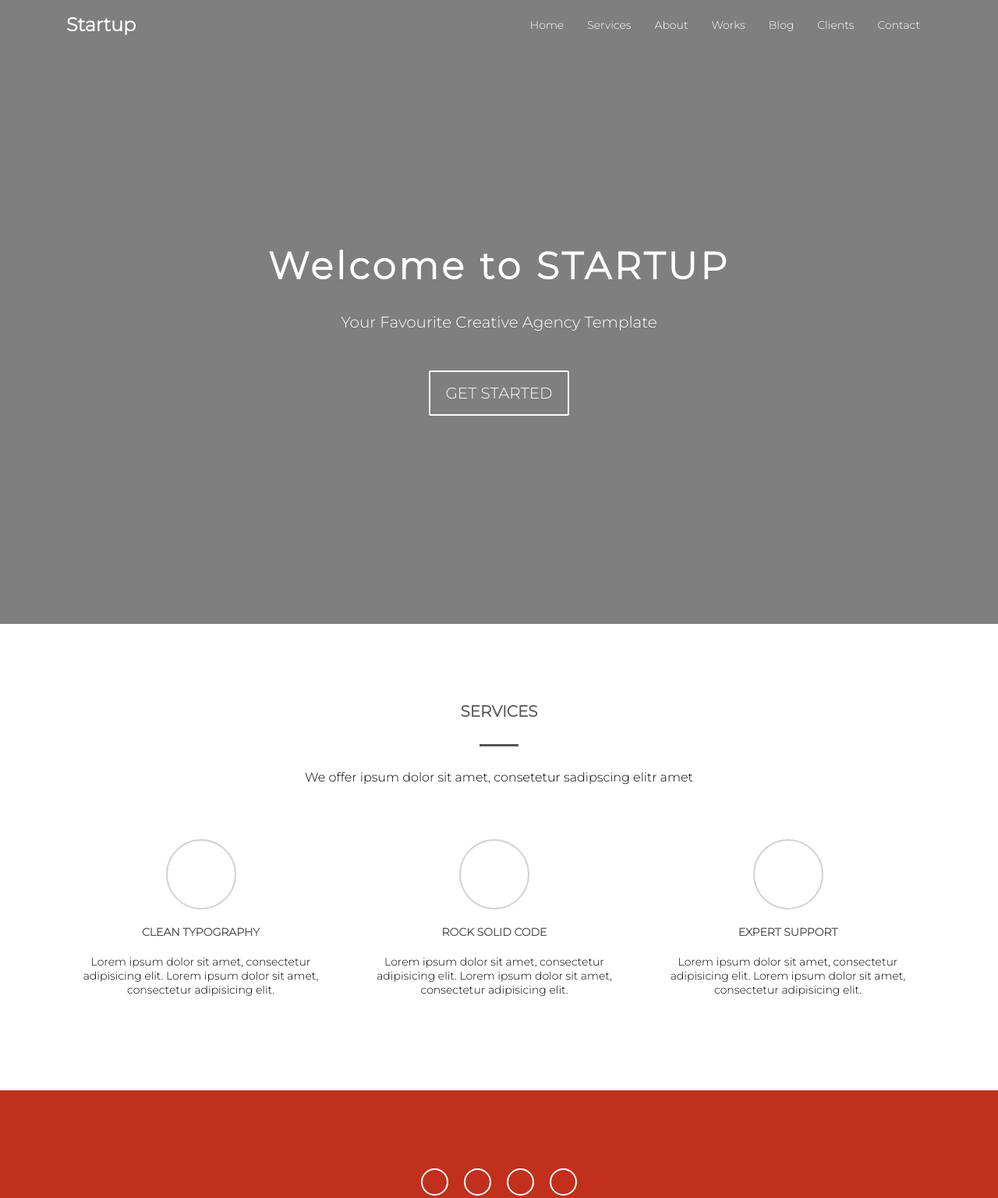
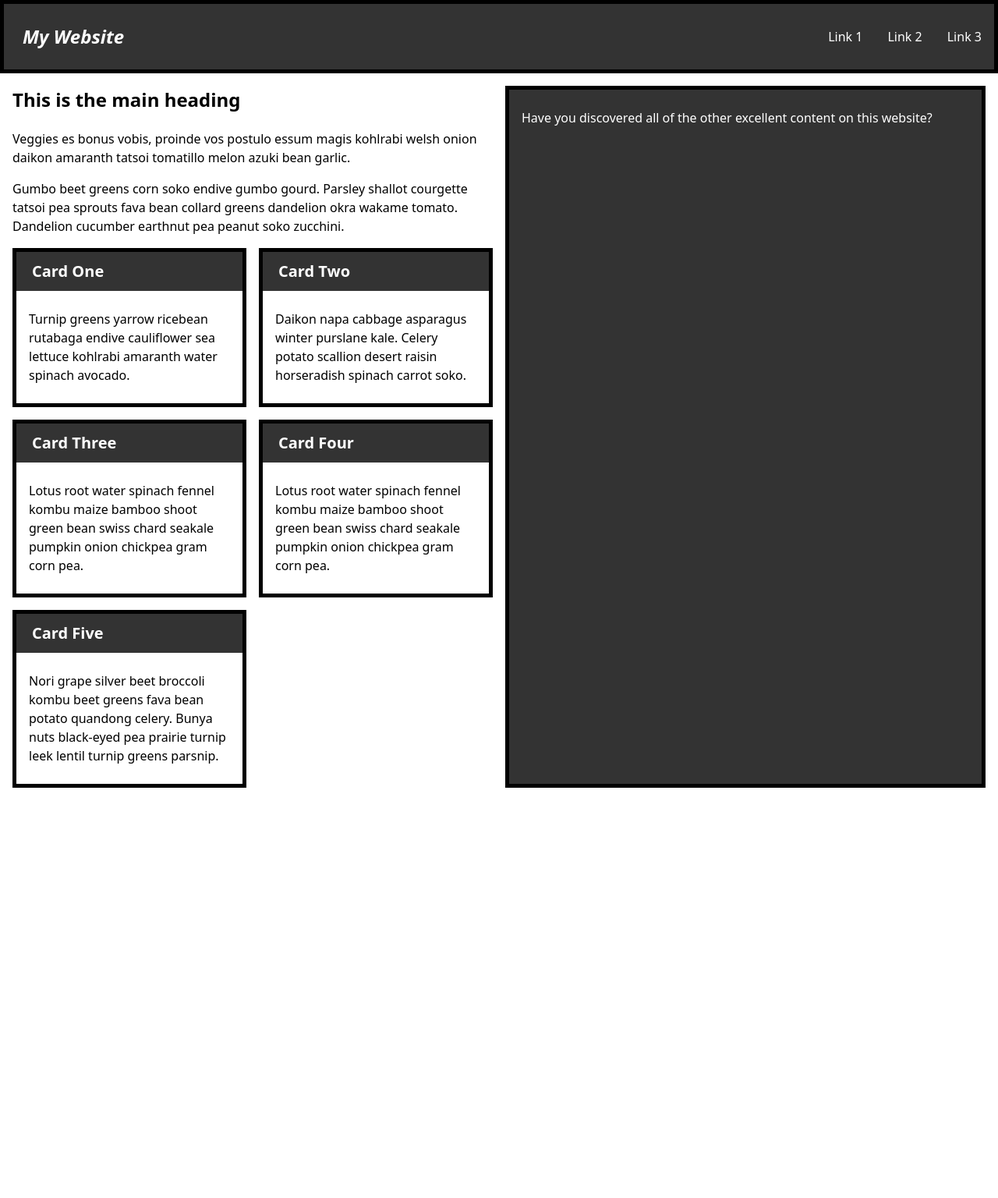
Before and after one commit to PolinaBoiko/landing2, a plain HTML site: page index.html in a window 1280 px wide. Shown: the top 1536 px of the page at 78% size. After the commit the page ends 1026 px from the top, so only its background shows below. Drawn offline with Linux system fonts and the light colour scheme.

Commit message:
Initial commit

```diff
--- a/assets/css/style.css
+++ b/assets/css/style.css
@@ -1,264 +1,112 @@
-@import url('https://fonts.googleapis.com/css2?family=Montserrat:wght@300&display=swap');
-@import url('https://fonts.googleapis.com/css2?family=Montserrat:wght@300&family=Roboto+Slab:wght@300&display=swap');
-
-* {
-    margin: 0;
-    padding: 0;
+*,
+::before,
+::after {
   box-sizing: border-box;
 }
 
-body {
-    background-color: #fff;
-    color: #000;
-    font-size: 14px;
-    font-family: 'Montserrat', sans-serif;
+html {
+  min-block-size: 100%;
+  font-size: 100%;
 }
 
-h1 {
-    font-size: 48px;
-    line-height: 24px;
-    color: #ffffff;
-    font-weight: 700;
-    letter-spacing: 4px;
-    line-height: 60px;
-    text-align: center;
+body {
+  margin: 0;
+  block-size: 100%;
+  font-family: system-ui, sans-serif;
+  line-height: 1.5;
 }
 
-h2, h3 {
-    font-size: 20px;
-    color: #555555;
-    font-weight: 700;
-    text-align: center;
-    text-transform: uppercase;
+header {
+  color: #fff;
+  background-color: #333;
+  border: 5px solid #000;
 }
 
-h3 {
-    font-size: 14px;
+nav ul {
+  margin: 0;
+  padding: 0;
 }
 
-a {
+nav li {
+  display: block;
+}
+
+nav a {
+  display: block;
+  padding: 0.5em 1em;
   text-decoration: none;
   color: #fff;
+  border-top: 1px solid #999;
 }
 
-ul {
-    list-style-type: none;
+header .title {
+  padding: 1em;
+  font-size: 1.5rem;
+  font-style: italic;
+  font-weight: bold;
 }
 
-.container {
-    width: 100%;
-    max-width: 1140px;
-    padding: 0 15px;
-
-    margin: 0 auto;
+main {
+  padding: 1em;
+  display: grid;
+  grid-template-columns: 1fr;
+  gap: 1em;
 }
 
-/* Header */
-
-.header {
-    width: 100%;
-    height: 100vh;
-    background: linear-gradient(rgba(0, 0, 0, 0.5), rgba( 0, 0, 0, 0.5)), url("../images/background.png") center center no-repeat;
-    background-size: cover;
+main h1 {
+  margin-top: 0;
 }
 
-.header-inner {
-    width: 100%;
+.cards {
+  list-style: none;
+  padding: 0;
+  margin: 0;
+  display: grid;
+  grid-template-columns: repeat(auto-fill, minmax(min(300px, 100%), 1fr));
+  gap: 1em;
 }
 
-.header-top {
-    width: 100%;
-    height: 8vh;
+.card {
+  border: 5px solid #000;
+}
+
+.card h2 {
+  margin: 0;
+  padding: 0.5em 1em;
+  font-size: 1.25rem;
+  color: #fff;
+  background-color: #333;
+}
+
+.card .inner {
+  padding: 0.5em 1em;
+}
+
+.sidebar {
+  padding: 0.5em 1em;
+  color: #fff;
+  background-color: #333;
+  border: 5px solid #000;
+}
+
+@media screen and (min-width: 40rem) {
+  header {
     display: flex;
     justify-content: space-between;
     align-items: center;
-    flex-wrap: wrap;
   }
 
-.header-logo > a {
-    font-size: 24px;
-    line-height: 36px;
-    color: #ffffff;
-    font-weight: 700;
-}
-
-.header-menu-inner {
+  header ul {
     display: flex;
   }
 
-.header-menu__item {
-    margin: 0 15px;
-    transition: font-size 0.5s;
+  header a {
+    border-top: none;
+  }
 }
 
-.header-menu__item:hover {
-    font-size: 16px;
-    font-weight: 700;
-}
-
-.header-intro {
-    width: 100%;
-    height: 92vh;
-    display: flex;
-    flex-direction: column;
-    justify-content: center;
-    align-items: center;
-}
-
-.header-intro > p {
-    font-size: 20px;
-    color: #fff;
-    margin: 30px 0;
-    text-align: center;
-}
-
-.btn {
-    display: block;
-    width: 180px;
-    text-align: center;
-    padding: 15px 0;
-    margin: 20px 0;
-    font-size: 20px;
-    border: 2px solid #fff;
-    border-radius: 2px;
-    background: transparent;
-    text-transform: uppercase;
-    transition: background 0.5s;
-}
-
-.btn:hover {
-    background: #fff;
-    color: #c0301c;
-    font-weight: 700;
-}
-
-/* Main */
-
-.main-inner {
-    width: 100%;
-    padding: 100px 0;
-}
-
-.main-intro-line {
-    width: 50px;
-    height: 3px;
-    background-color: #555555;
-    margin: 30px auto;
-}
-
-.main-intro > p {
-    font-size: 16px;
-    text-align: center;
-}
-
-.main-views {
-    width: 100%;
-    margin: 70px 0 0 0;
-    display: flex;
-    justify-content: space-between;
-    flex-wrap: wrap;
-}
-
-.main-view {
-    width: 345px;
-    margin: 0 12px 20px 0;
-    display: flex;
-    flex-direction: column;
-    justify-content: flex-start;
-    align-items: center;
-}
-
-.view-header {
-    width: 90px;
-    height: 90px;
-    border: 2px solid lightgray;
-    border-radius: 50%;
-    display: flex;
-    justify-content: center;
-    align-items: center;
-}
-
-.view-header > i {
-    font-size: 43px;
-    color: #c0301c;
-}
-
-.main-view:hover > .view-header {
-    background-color: #c0301c;
-    border: 2px solid #dddddd;
-}
-
-.main-view:hover > .view-header i {
-    color: #fff;
-}
-
-.main-view > h3 {
-    margin: 20px 0;
-}
-
-.main-view > p {
-    text-align: center;
-}
-
-/* Footer */
-
-.footer {
-    width: 100%;
-    background-color: #c0301c;
-}
-
-.footer-inner {
-    width: 100%;
-    padding: 100px 0;
-}
-
-.footer-social {
-    width: 200px;
-    height: 35px;
-    margin: 0 auto;
-    display: flex;
-    justify-content: space-between;
-}
-
-.social-icon {
-    width: 35px;
-    height: 35px;
-    border: 2px solid #fff;
-    border-radius: 50%;
-    background: transparent;
-    display: flex;
-    justify-content: center;
-    align-items: center;
-}
-
-.social-icon > i {
-    font-size: 16px;
-    color: #fff;
-}
-
-.social-icon:hover {
-    background: #fff;
-}
-
-.social-icon:hover > i {
-    color: #c0301c;
-}
-
-.footer-rights {
-    color: #fff;
-    text-transform: uppercase;
-    margin: 60px 0 0 0;
-    text-align: center;
-}
-
-@media screen and (max-width: 576px) {
-    .header-top {
-        justify-content: center;
-    }
-    .header-menu {
-        display: none;
-    }
-    .main-views {
-        justify-content: center;
+@media screen and (min-width: 80rem) {
+  main {
+    grid-template-columns: 1fr 1fr;
   }
 }
--- a/index.html
+++ b/index.html
@@ -3,104 +3,82 @@
 
 <head>
   <meta charset="UTF-8">
+  <meta http-equiv="X-UA-Compatible" content="IE=edge">
   <meta name="viewport" content="width=device-width, initial-scale=1.0">
-    <meta http-equiv="X-UA-Compatible" content="ie=edge">
-    <title>Lesson_9</title>
+  <title>Regisrtation</title>
   <link rel="stylesheet" href="assets/css/style.css">
 </head>
 
 <body>
-    <header class="header">
-        <div class="container">
-            <div class="header-inner">
-                <section class="header-top">
-                    <div class="header-logo">
-                        <a href="#">
-                            <span>Startup</span>
-                        </a>
+  <header>
+    <div class="title">My Website</div>
+    <nav>
+      <ul>
+        <li><a href="">Link 1</a></li>
+        <li><a href="">Link 2</a></li>
+        <li><a href="">Link 3</a></li>
+      </ul>
+    </nav>
+  </header>
+
+  <main>
+    <article>
+      <h1>This is the main heading</h1>
+
+      <p>Veggies es bonus vobis, proinde vos postulo essum magis kohlrabi welsh onion daikon amaranth tatsoi tomatillo
+        melon azuki bean garlic.</p>
+
+      <p>Gumbo beet greens corn soko endive gumbo gourd. Parsley shallot courgette tatsoi pea sprouts fava bean collard
+        greens dandelion okra wakame tomato. Dandelion cucumber earthnut pea peanut soko zucchini.</p>
+
+      <ul class="cards">
+        <li class="card">
+          <h2>Card One</h2>
+          <div class="inner">
+            <p>Turnip greens yarrow ricebean rutabaga endive cauliflower sea lettuce kohlrabi amaranth water spinach
+              avocado.</p>
           </div>
-                    <div class="header-menu">
-                        <ul class="header-menu-inner">
-                            <li class="header-menu__item"><a href="#">Home</a></li>
-                            <li class="header-menu__item"><a href="#">Services</a></li>
-                            <li class="header-menu__item"><a href="#">About</a></li>
-                            <li class="header-menu__item"><a href="#">Works</a></li>
-                            <li class="header-menu__item"><a href="#">Blog</a></li>
-                            <li class="header-menu__item"><a href="#">Clients</a></li>
-                            <li class="header-menu__item"><a href="#">Contact</a></li>
+        </li>
+
+        <li class="card">
+          <h2>Card Two</h2>
+          <div class="inner">
+            <p>Daikon napa cabbage asparagus winter purslane kale. Celery potato scallion desert raisin horseradish
+              spinach carrot soko.</p>
+          </div>
+        </li>
+
+        <li class="card">
+          <h2>Card Three</h2>
+          <div class="inner">
+            <p>Lotus root water spinach fennel kombu maize bamboo shoot green bean swiss chard seakale pumpkin onion
+              chickpea gram corn pea.</p>
+          </div>
+        </li>
+
+        <li class="card">
+          <h2>Card Four</h2>
+          <div class="inner">
+            <p>Lotus root water spinach fennel kombu maize bamboo shoot green bean swiss chard seakale pumpkin onion
+              chickpea gram corn pea.</p>
+          </div>
+        </li>
+
+        <li class="card">
+          <h2>Card Five</h2>
+          <div class="inner">
+            <p>Nori grape silver beet broccoli kombu beet greens fava bean potato quandong celery. Bunya nuts black-eyed
+              pea prairie turnip leek lentil turnip greens parsnip.</p>
+          </div>
+        </li>
+
       </ul>
-                    </div>
-                </section>
-                <section class="header-intro">
-                    <h1>Welcome to STARTUP</h1>
-                    <p>Your Favourite Creative Agency Template</p>
-                    <a href="#" class="btn">Get started</a>
-                </section>
-            </div>
-        </div>
-    </header>
-    <main class="main">
-        <div class="container">
-            <div class="main-inner">
-                <section class="main-intro">
-                    <h2>SERVICES</h2>
-                    <!-- Линия реaлизована через div, т.к. дети еще не знакомы со свойством position -->
-                    <div class="main-intro-line"></div>
-                    <p>We offer ipsum dolor sit amet, consetetur sadipscing elitr amet</p>
-                </section>
-                <section class="main-views">
-                    <div class="main-view">
-                        <div class="view-header">
-                            <i class="fas fa-font"></i>
-                        </div>
-                        <h3>Clean Typography</h3>
-                        <p>Lorem ipsum dolor sit amet, consectetur adipisicing elit.
-                           Lorem ipsum dolor sit amet, consectetur adipisicing elit.
-                        </p>
-                    </div>
-                    <div class="main-view">
-                        <div class="view-header">
-                            <i class="fas fa-code"></i>
-                        </div>
-                        <h3>Rock Solid Code</h3>
-                        <p>Lorem ipsum dolor sit amet, consectetur adipisicing elit.
-                            Lorem ipsum dolor sit amet, consectetur adipisicing elit.
-                         </p>
-                    </div>
-                    <div class="main-view">
-                        <div class="view-header">
-                            <i class="far fa-life-ring"></i>
-                        </div>
-                        <h3>Expert Support</h3>
-                        <p>Lorem ipsum dolor sit amet, consectetur adipisicing elit.
-                            Lorem ipsum dolor sit amet, consectetur adipisicing elit.
-                        </p>
-                    </div>
-                </section>
-            </div>
-        </div>
+    </article>
+
+    <aside class="sidebar">
+      <p>Have you discovered all of the other excellent content on this website?</p>
+    </aside>
   </main>
-    <footer class="footer">
-        <div class="container">
-            <div class="footer-inner">
-                <div class="footer-social">
-                    <div class="social-icon">
-                        <i class="fab fa-twitter"></i>
-                    </div>
-                    <div class="social-icon">
-                        <i class="fab fa-twitter"></i>
-                    </div>
-                    <div class="social-icon">
-                        <i class="fab fa-twitter"></i>
-                    </div>
-                    <div class="social-icon">
-                        <i class="fab fa-twitter"></i>
-                    </div>
-                </div>
-                <p class="footer-rights">© 2015 Startup, Designed by ShapedTheme</p>
-            </div>
-        </div>
-    </footer>
 </body>
 
 </html>
```
Lines whose indentation alone changed are shown as unchanged.
